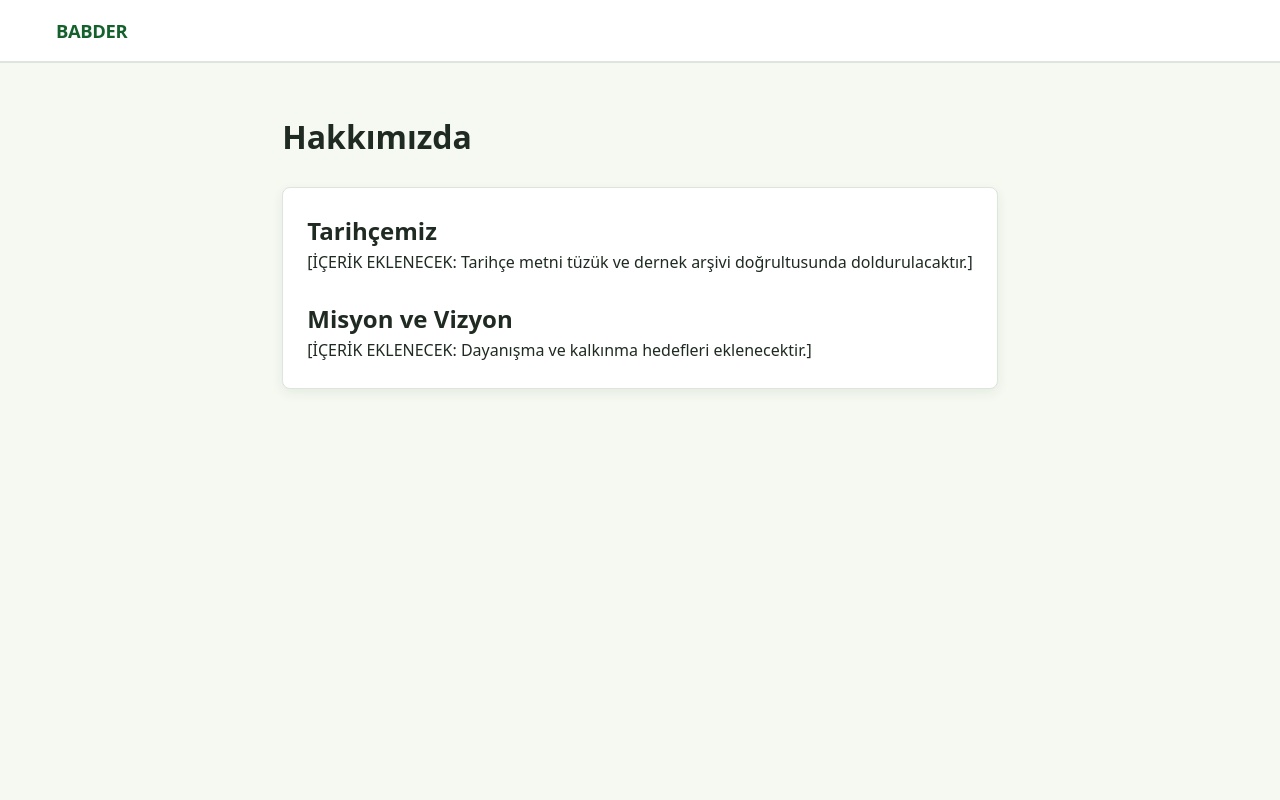
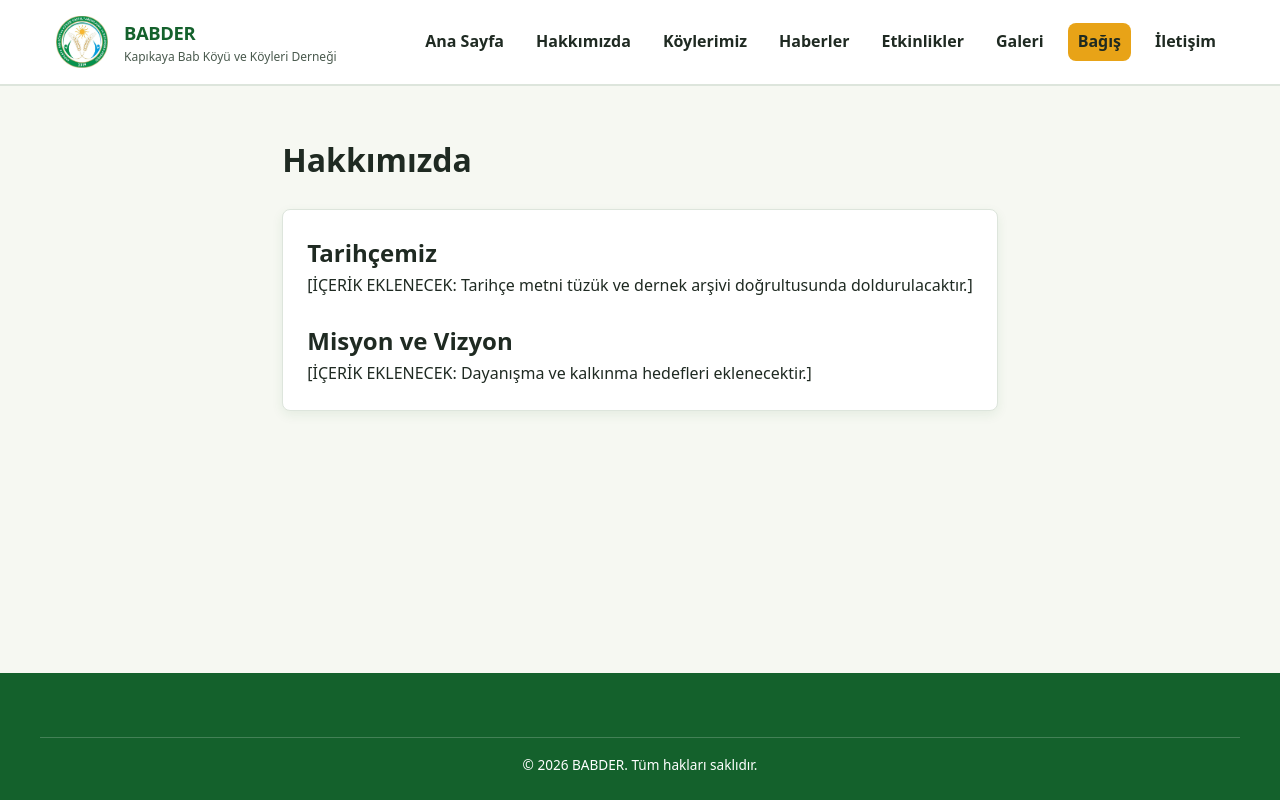
Before and after one commit to yusuf-basaran/BABDER, a plain HTML site: page sayfalar/hakkimizda.html in a window 1280 px wide. Drawn offline with Linux system fonts and the light colour scheme; no server answers.

Commit message:
Update hakkimizda.html with new header and footer

```diff
--- a/sayfalar/hakkimizda.html
+++ b/sayfalar/hakkimizda.html
@@ -4,14 +4,34 @@
   <meta charset="UTF-8">
   <meta name="viewport" content="width=device-width, initial-scale=1.0">
   <title>Hakkımızda | BABDER</title>
-  <link rel="stylesheet" href="/css/style.css">
+  <link rel="icon" type="image/png" href="../img/favicon.png">
+  <link rel="stylesheet" href="../css/style.css">
 </head>
 <body>
   <header class="site-header">
     <div class="header-icerik">
-      <a href="/" class="marka-alani"><span class="marka-baslik">BABDER</span></a>
+      <a href="../index.html" class="marka-alani">
+        <img src="../img/logo.png" alt="BABDER Resmi Logosu" class="marka-logo" width="52" height="52">
+        <div>
+          <span class="marka-baslik">BABDER</span>
+          <span class="marka-alt-baslik">Kapıkaya Bab Köyü ve Köyleri Derneği</span>
+        </div>
+      </a>
+      <nav class="ana-menu" aria-label="Ana Menü">
+        <ul id="menu-liste">
+          <li><a href="../index.html">Ana Sayfa</a></li>
+          <li><a href="./hakkimizda.html">Hakkımızda</a></li>
+          <li><a href="./koylerimiz.html">Köylerimiz</a></li>
+          <li><a href="./haberler.html">Haberler</a></li>
+          <li><a href="./etkinlikler.html">Etkinlikler</a></li>
+          <li><a href="./galeri.html">Galeri</a></li>
+          <li><a href="./bagis.html" class="btn btn-vurgu">Bağış</a></li>
+          <li><a href="./iletisim.html">İletişim</a></li>
+        </ul>
+      </nav>
     </div>
   </header>
+
   <main class="kapsayici" style="padding: 3rem 1rem;">
     <h1>Hakkımızda</h1>
     <div class="kart" style="margin-top: 1.5rem;">
@@ -21,5 +41,13 @@
       <p>[İÇERİK EKLENECEK: Dayanışma ve kalkınma hedefleri eklenecektir.]</p>
     </div>
   </main>
+
+  <footer class="site-footer">
+    <div class="kapsayici footer-alt">
+      <p>&copy; 2026 BABDER. Tüm hakları saklıdır.</p>
+    </div>
+  </footer>
+
+  <script type="module" src="../js/main.js"></script>
 </body>
 </html>
```
